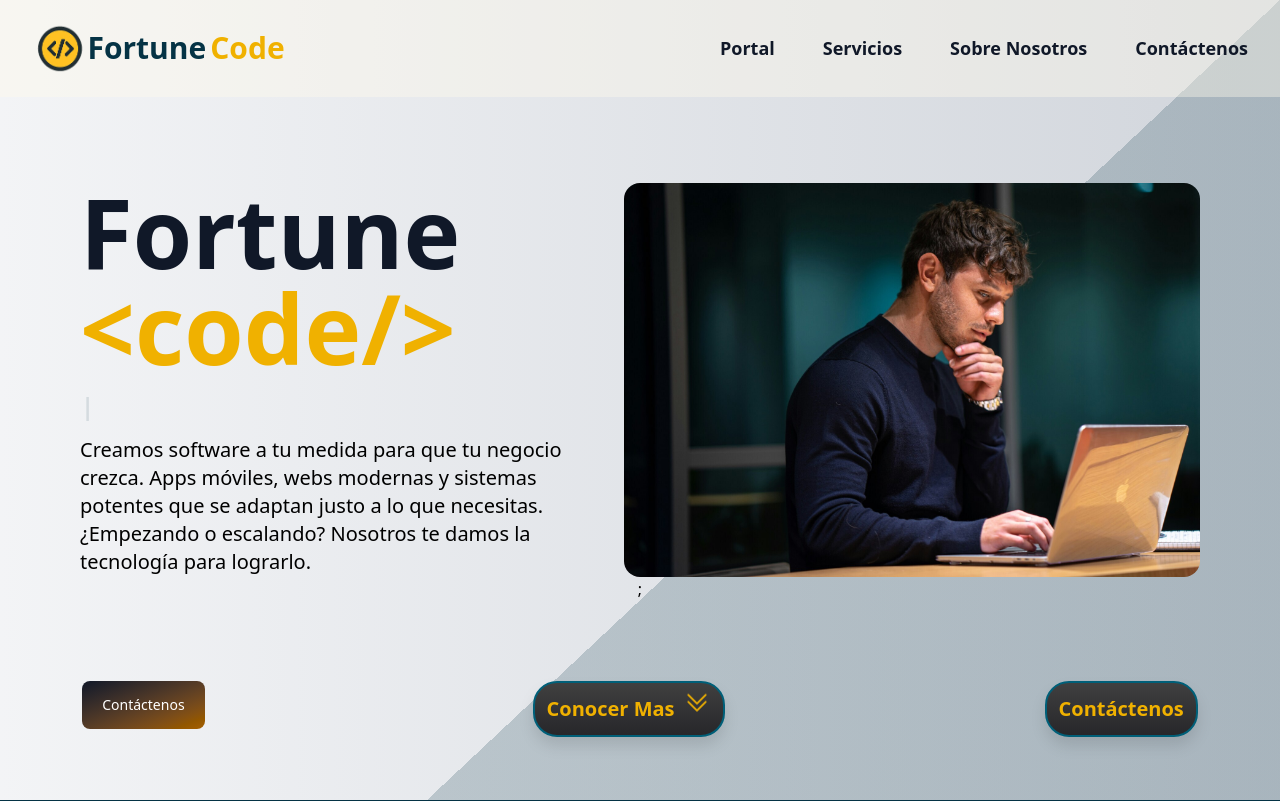
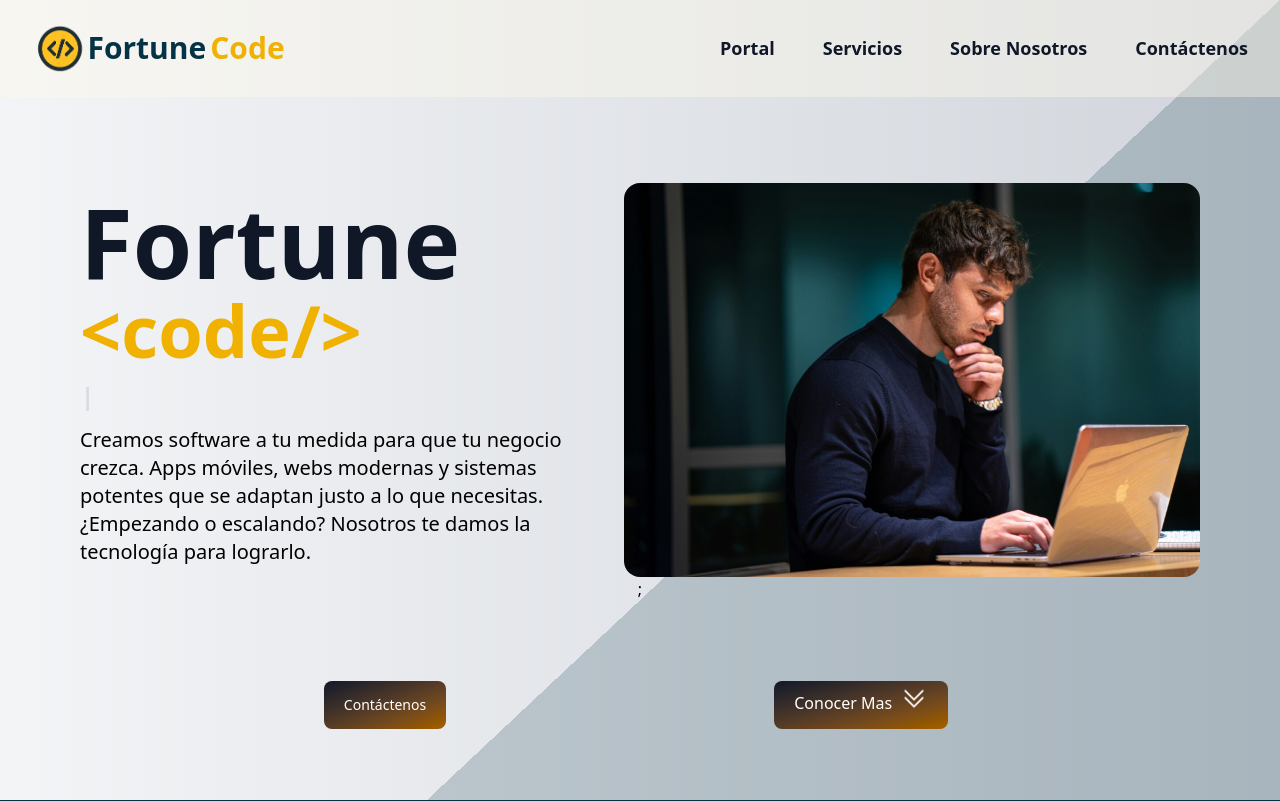
Before and after one commit to fortunecode-dev/portfolio, a React (Vite) app: page / in a window 1280 px wide. Shown: the top 801 px of the page. Built offline with nearby package versions, Linux system fonts and the light colour scheme.

Commit message:
Arreglo Boton y texto hero

```diff
--- a/src/components/hero.jsx
+++ b/src/components/hero.jsx
@@ -36,7 +36,8 @@ export default function Hero() {
                 initial={{opacity:0, x:-100}}
                 animate={{opacity:1, x:0}}
                 transition={{duration:.6, ease:"easeInOut"}}
-                className="text-gray-900 text-8xl">Fortune<span className="text-yellow-500  ">{` <code/>`}</span></motion.span>
+                className="text-gray-900 text-8xl">Fortune</motion.span>
+                <span className="text-yellow-500 text-7xl">{` <code/>`}</span>
 
               </h1>
               <h6  className="my-3.5 font-semibold text-cyan-950 text-2xl">
@@ -76,16 +77,13 @@ Apps móviles, webs modernas y sistemas potentes que se adaptan justo a lo que n
           animate={{opacity:1, y:0}}
           transition={{duration:1, ease:"easeInOut", delay:1}}
           className="flex justify-center gap-10 md:gap-80 my-20">
-            <button type="button" class="text-white bg-gradient-to-br from-gray-900 to-yellow-700 hover:bg-gradient-to-bl focus:ring-4 focus:outline-none focus:ring-yellow-500 dark:focus:yellow-700 font-medium rounded-lg text-sm px-5 py-2.5 text-center me-2 mb-2">Contáctenos</button>
+            <button type="button" class="bg-gradient-to-br hover:bg-gradient-to-bl from-gray-900 to-yellow-700 me-2 mb-2 px-5 py-2.5 rounded-lg focus:outline-none focus:ring-4 focus:ring-yellow-500 font-medium text-white text-sm text-center dark:focus:yellow-700">Contáctenos</button>
 
             <button
             onClick={handleAllowScroll}
-            className="flex items-center bg-gradient-to-t from-zinc-800 to-neutral-700 drop-shadow-xl hover:drop-shadow-md p-3 border-2 border-cyan-800 hover:border-yellow-500 rounded-3xl font-semibold text-yellow-500 hover:text-white text-xl duration-200">
+            className="flex bg-gradient-to-br hover:bg-gradient-to-bl from-gray-900 to-yellow-700 me-2 mb-2 px-5 py-2.5 rounded-lg focus:outline-none focus:ring-4 focus:ring-yellow-500 font-medium text-md text-white text-center dark:focus:yellow-700">
               Conocer Mas
               <ChevronDoubleDownIcon className="pl-2 w-9 animate-bounce" />
-            </button>
-            <button className="bg-gradient-to-t from-zinc-800 to-neutral-700 drop-shadow-xl hover:drop-shadow-md p-3 border-2 border-cyan-800 hover:border-yellow-500 rounded-3xl font-semibold text-yellow-500 hover:text-white text-xl duration-200">
-              Contáctenos
             </button>
           </motion.div>
 
```
